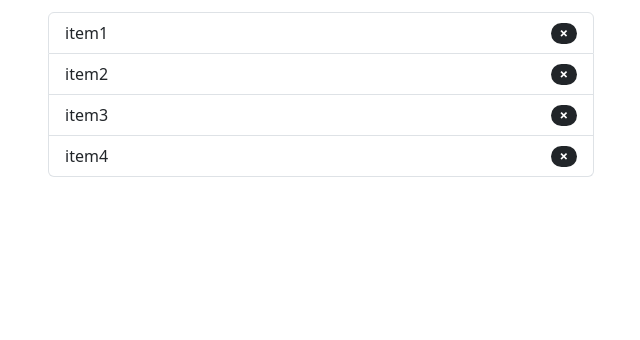
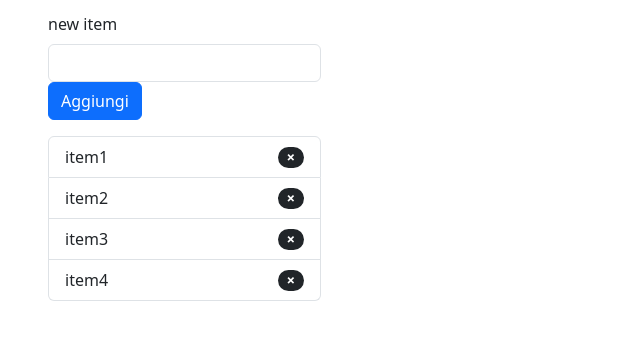
Before and after one commit to MadalinaIndreica/vue-todolist, a plain HTML site: page index.html in a window 1280 px wide. Shown: the part 58-398 px from the top of the page, without its empty margins (319-959 px from the left). Drawn offline with nearby package versions, Linux system fonts and the light colour scheme.

Commit message:
add: splice

```diff
--- a/index.html
+++ b/index.html
@@ -16,12 +16,19 @@
             <div class="row justify-content-center">
                 <div class="col-6">
 
-                     <ul class="list-group" v-if="items.length > 0">
-                        <li class="list-group-item d-flex justify-content-between align-items-center" v-for="(item, index) in items">
-                        {{ item }}
-                        <span class="badge bg-dark rounded-pill">&cross;</span>
-                        </li>
-                    </ul>
+                    <div class="col-6">
+                        <div class="mb-3">
+                          <label for="text" class="form-label">new item</label>
+                          <input type="text" class="form-control" id="name" v-model="newItem"/>
+                          <button class="btn btn-primary" @click="addItem">Aggiungi</button>
+                        </div>
+                        <ul class="list-group" v-if="items.length > 0">
+                            <li class="list-group-item d-flex justify-content-between align-items-center" v-for="(item, index) in items">
+                            {{ item }}
+                            <span class="badge bg-dark rounded-pill" @click="deleteItem()">&cross;</span>
+                            </li>
+                         </ul>
+                    </div>
 
                 </div>
             </div>
--- a/js/script.js
+++ b/js/script.js
@@ -8,7 +8,14 @@ createApp({
         }
     },
     methods: {
+        deleteItem : function() {
+            this.items.splice(this.item,1)
 
+        },
+        addItem : function() {
+             this.items.push(this.newItem)
+
+        }
     }
 }).mount("#app")
 
```
